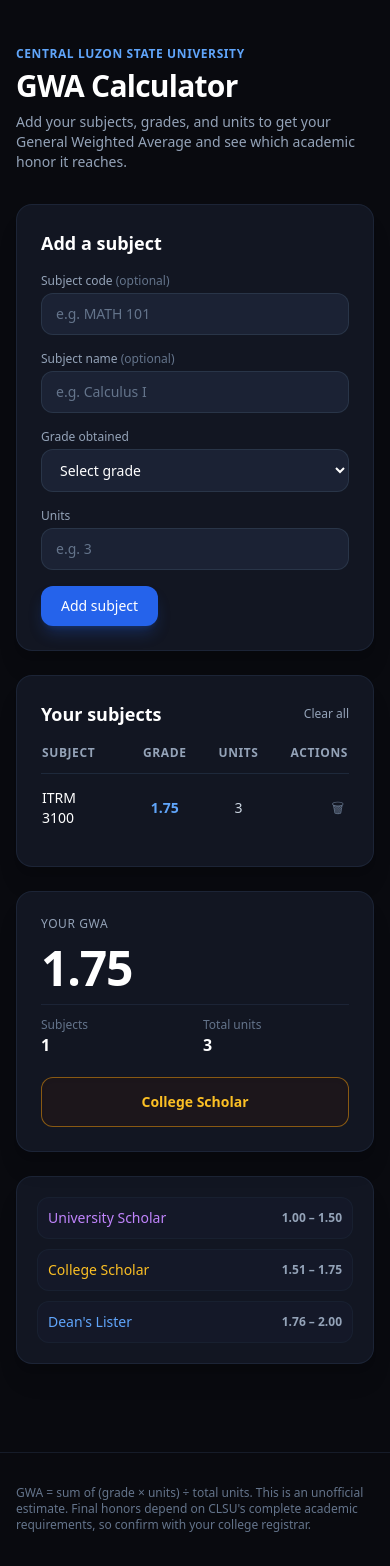
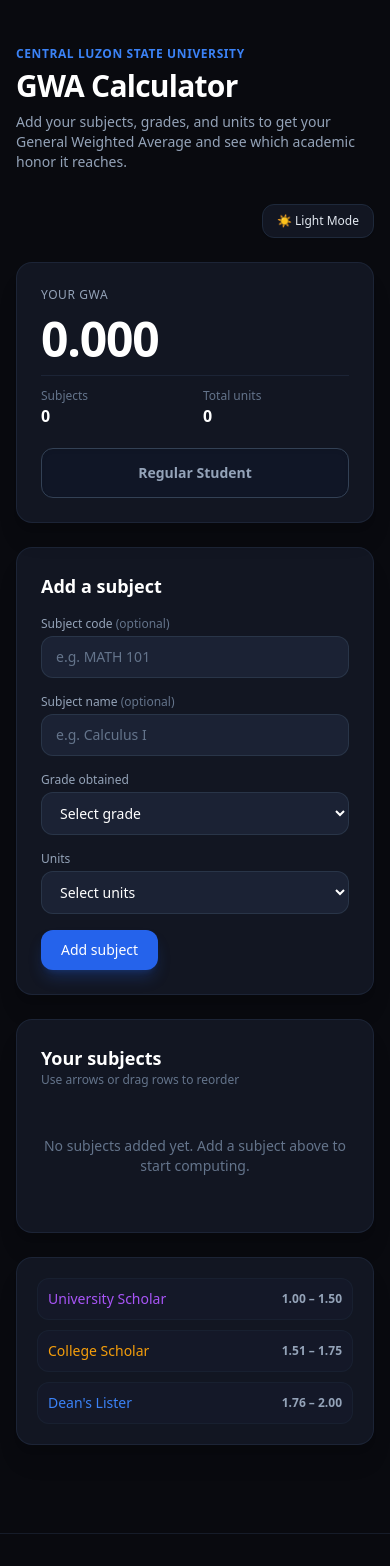
Before and after one commit to Malecai/CLSU-GWA-Calculator, a React (Vite) app: page / in a window 390 px wide. Shown: the top 1566 px of the page. Built offline with nearby package versions, Linux system fonts and the light colour scheme.

Commit message:
Enhance App component with localStorage and drag-and-drop
Refactor App component to initialize subjects and theme mode from localStorage. Add drag-and-drop functionality for subject reordering and update GWA calculation to 3 decimal places.

```diff
--- a/src/App.jsx
+++ b/src/App.jsx
@@ -1,26 +1,62 @@
-import React, { useState } from 'react';
+import React, { useState, useEffect } from 'react';
 
 export default function App() {
-  const [subjects, setSubjects] = useState([
-    { id: 1, code: 'ITRM 3100', name: '', grade: '1.75', units: '3' }
-  ]);
+  // Initialize subjects from localStorage, defaulting to an empty array []
+  const [subjects, setSubjects] = useState(() => {
+    try {
+      const savedSubjects = localStorage.getItem('clsu_gwa_subjects');
+      return savedSubjects ? JSON.parse(savedSubjects) : [];
+    } catch (error) {
+      return [];
+    }
+  });
+
+  // Initialize theme mode from localStorage (defaulting to dark mode = true)
+  const [isDarkMode, setIsDarkMode] = useState(() => {
+    try {
+      const savedMode = localStorage.getItem('clsu_gwa_dark_mode');
+      return savedMode !== null ? JSON.parse(savedMode) : true;
+    } catch (error) {
+      return true;
+    }
+  });
+
   const [subjectCode, setSubjectCode] = useState('');
   const [subjectName, setSubjectName] = useState('');
   const [grade, setGrade] = useState('');
   const [units, setUnits] = useState('');
+  const [draggedIndex, setDraggedIndex] = useState(null);
 
-  // Calculate GWA
+  // Save subjects to localStorage whenever they change
+  useEffect(() => {
+    try {
+      localStorage.setItem('clsu_gwa_subjects', JSON.stringify(subjects));
+    } catch (error) {
+      console.error('Failed to save to localStorage', error);
+    }
+  }, [subjects]);
+
+  // Save theme mode to localStorage whenever it changes
+  useEffect(() => {
+    try {
+      localStorage.setItem('clsu_gwa_dark_mode', JSON.stringify(isDarkMode));
+    } catch (error) {
+      console.error('Failed to save theme to localStorage', error);
+    }
+  }, [isDarkMode]);
+
+  // Calculate GWA with 3 decimal places
   const totalUnits = subjects.reduce((acc, curr) => acc + (parseFloat(curr.units) || 0), 0);
   const totalPoints = subjects.reduce((acc, curr) => acc + (parseFloat(curr.grade) || 0) * (parseFloat(curr.units) || 0), 0);
-  const gwa = totalUnits > 0 ? (totalPoints / totalUnits).toFixed(2) : '0.00';
+  const gwa = totalUnits > 0 ? (totalPoints / totalUnits).toFixed(3) : '0.000';
 
   // Determine Honor Standing
   const getHonorStatus = (val) => {
     const num = parseFloat(val);
-    if (num >= 1.00 && num <= 1.50) return { title: 'University Scholar', color: 'text-purple-400 border-purple-500/50 bg-purple-950/20' };
-    if (num >= 1.51 && num <= 1.75) return { title: 'College Scholar', color: 'text-amber-400 border-amber-500/50 bg-amber-950/20' };
-    if (num >= 1.76 && num <= 2.00) return { title: "Dean's Lister", color: 'text-blue-400 border-blue-500/50 bg-blue-950/20' };
-    return { title: 'Regular Student', color: 'text-slate-400 border-slate-700 bg-slate-900/50' };
+    if (num >= 1.00 && num <= 1.50) return { title: 'University Scholar', color: isDarkMode ? 'text-purple-400 border-purple-500/50 bg-purple-950/20' : 'text-purple-700 border-purple-300 bg-purple-50' };
+    if (num >= 1.51 && num <= 1.75) return { title: 'College Scholar', color: isDarkMode ? 'text-amber-400 border-amber-500/50 bg-amber-950/20' : 'text-amber-700 border-amber-300 bg-amber-50' };
+    if (num >= 1.76 && num <= 2.00) return { title: "Dean's Lister", color: isDarkMode ? 'text-blue-400 border-blue-500/50 bg-blue-950/20' : 'text-blue-700 border-blue-300 bg-blue-50' };
+    return { title: 'Regular Student', color: isDarkMode ? 'text-slate-400 border-slate-700 bg-slate-900/50' : 'text-slate-600 border-slate-300 bg-slate-100' };
   };
 
   const currentHonor = getHonorStatus(gwa);
@@ -52,67 +88,135 @@
     setSubjects([]);
   };
 
+  // Reordering Handlers (Buttons & Drag-and-Drop)
+  const handleMoveUp = (index) => {
+    if (index === 0) return;
+    const updated = [...subjects];
+    const temp = updated[index];
+    updated[index] = updated[index - 1];
+    updated[index - 1] = temp;
+    setSubjects(updated);
+  };
+
+  const handleMoveDown = (index) => {
+    if (index === subjects.length - 1) return;
+    const updated = [...subjects];
+    const temp = updated[index];
+    updated[index] = updated[index + 1];
+    updated[index + 1] = temp;
+    setSubjects(updated);
+  };
+
+  const handleDragStart = (index) => {
+    setDraggedIndex(index);
+  };
+
+  const handleDragOver = (e) => {
+    e.preventDefault();
+  };
+
+  const handleDrop = (targetIndex) => {
+    if (draggedIndex === null || draggedIndex === targetIndex) return;
+    const updatedSubjects = [...subjects];
+    const [movedItem] = updatedSubjects.splice(draggedIndex, 1);
+    updatedSubjects.splice(targetIndex, 0, movedItem);
+    setSubjects(updatedSubjects);
+    setDraggedIndex(null);
+  };
+
   return (
-    <div className="min-h-screen bg-[#090a0f] text-slate-100 flex flex-col justify-between selection:bg-blue-600 selection:text-white">
+    <div className={`min-h-screen transition-colors duration-200 ${isDarkMode ? 'bg-[#090a0f] text-slate-100' : 'bg-slate-100 text-slate-900'} flex flex-col justify-between selection:bg-blue-600 selection:text-white`}>
       <div className="max-w-7xl mx-auto px-4 sm:px-6 lg:px-8 py-10 w-full">
         {/* Header Section */}
         <header className="mb-8">
-          <span className="text-xs font-semibold tracking-wider text-blue-400 uppercase">
+          <span className="text-xs font-semibold tracking-wider text-blue-500 uppercase">
             Central Luzon State University
           </span>
-          <h1 className="text-3xl sm:text-4xl font-extrabold tracking-tight text-white mt-1">
+          <h1 className={`text-3xl sm:text-4xl font-extrabold tracking-tight mt-1 ${isDarkMode ? 'text-white' : 'text-slate-900'}`}>
             GWA Calculator
           </h1>
-          <p className="text-slate-400 mt-2 max-w-2xl text-sm sm:text-base">
+          <p className={`mt-2 max-w-2xl text-sm sm:text-base ${isDarkMode ? 'text-slate-400' : 'text-slate-600'}`}>
             Add your subjects, grades, and units to get your General Weighted Average and see which academic honor it reaches.
           </p>
         </header>
 
-        {/* Main Grid Layout */}
+        {/* Main Grid Layout with Responsive Ordering */}
         <div className="grid grid-cols-1 lg:grid-cols-3 gap-6 items-start">
 
-          {/* Left Column (2 spans): Add Subject & Subject Table */}
-          <div className="lg:col-span-2 space-y-6">
+          {/* Right Column Top: Theme Switch & GWA Panel (Appears 1st on mobile, right column top on desktop) */}
+          <div className="lg:col-span-1 lg:order-2 order-1 space-y-6">
+            <div className="flex justify-end">
+              <button
+                onClick={() => setIsDarkMode(!isDarkMode)}
+                className={`text-xs px-3.5 py-2 rounded-xl border ${isDarkMode ? 'border-slate-800 bg-[#121622] text-slate-200 hover:bg-[#1b2234]' : 'border-slate-300 bg-white text-slate-700 hover:bg-slate-50'} transition flex items-center gap-1.5 shadow-sm font-medium`}
+                title="Toggle appearance mode"
+              >
+                {isDarkMode ? '☀️ Light Mode' : '🌙 Dark Mode'}
+              </button>
+            </div>
 
-            {/* Add Subject Card */}
-            <div className="bg-[#121622] border border-slate-800/80 rounded-2xl p-6 shadow-xl">
-              <h2 className="text-lg font-semibold text-white mb-4">Add a subject</h2>
+            <div className={`${isDarkMode ? 'bg-[#121622] border-slate-800/80 shadow-xl' : 'bg-white border-slate-200 shadow-sm'} border rounded-2xl p-6 relative overflow-hidden`}>
+              <div className={`text-xs font-medium uppercase tracking-wider ${isDarkMode ? 'text-slate-400' : 'text-slate-500'}`}>Your GWA</div>
+
+              <div className={`text-5xl font-black tracking-tight my-3 ${isDarkMode ? 'text-white' : 'text-slate-900'}`}>{gwa}</div>
+
+              <div className={`grid grid-cols-2 gap-4 pt-3 border-t ${isDarkMode ? 'border-slate-800/80' : 'border-slate-200'} mb-5`}>
+                <div>
+                  <div className={`text-xs ${isDarkMode ? 'text-slate-500' : 'text-slate-400'}`}>Subjects</div>
+                  <div className={`text-base font-semibold ${isDarkMode ? 'text-white' : 'text-slate-900'}`}>{subjects.length}</div>
+                </div>
+                <div>
+                  <div className={`text-xs ${isDarkMode ? 'text-slate-500' : 'text-slate-400'}`}>Total units</div>
+                  <div className={`text-base font-semibold ${isDarkMode ? 'text-white' : 'text-slate-900'}`}>{totalUnits}</div>
+                </div>
+              </div>
+
+              <div className={`p-3.5 rounded-xl border font-semibold text-center text-sm shadow-inner ${currentHonor.color}`}>
+                {currentHonor.title}
+              </div>
+            </div>
+          </div>
+
+          {/* Left Column Top: Add Subject Card (Appears 2nd on mobile, left column top on desktop) */}
+          <div className="lg:col-span-2 lg:order-1 order-2 space-y-6">
+            <div className={`${isDarkMode ? 'bg-[#121622] border-slate-800/80 shadow-xl' : 'bg-white border-slate-200 shadow-sm'} border rounded-2xl p-6`}>
+              <h2 className={`text-lg font-semibold mb-4 ${isDarkMode ? 'text-white' : 'text-slate-900'}`}>Add a subject</h2>
               <form onSubmit={handleAddSubject} className="space-y-4">
                 <div className="grid grid-cols-1 sm:grid-cols-2 gap-4">
                   <div>
-                    <label className="block text-xs font-medium text-slate-400 mb-1">
-                      Subject code <span className="text-slate-500">(optional)</span>
+                    <label className={`block text-xs font-medium mb-1 ${isDarkMode ? 'text-slate-400' : 'text-slate-600'}`}>
+                      Subject code <span className={isDarkMode ? 'text-slate-500' : 'text-slate-400'}>(optional)</span>
                     </label>
                     <input
                       type="text"
                       placeholder="e.g. MATH 101"
                       value={subjectCode}
                       onChange={(e) => setSubjectCode(e.target.value)}
-                      className="w-full bg-[#1b2234] border border-slate-700/60 rounded-xl px-3.5 py-2.5 text-sm text-white placeholder-slate-500 focus:outline-none focus:ring-2 focus:ring-blue-500"
+                      className={`w-full ${isDarkMode ? 'bg-[#1b2234] border-slate-700/60 text-white placeholder-slate-500' : 'bg-slate-50 border-slate-300 text-slate-900 placeholder-slate-400'} border rounded-xl px-3.5 py-2.5 text-sm focus:outline-none focus:ring-2 focus:ring-blue-500`}
                     />
                   </div>
                   <div>
-                    <label className="block text-xs font-medium text-slate-400 mb-1">
-                      Subject name <span className="text-slate-500">(optional)</span>
+                    <label className={`block text-xs font-medium mb-1 ${isDarkMode ? 'text-slate-400' : 'text-slate-600'}`}>
+                      Subject name <span className={isDarkMode ? 'text-slate-500' : 'text-slate-400'}>(optional)</span>
                     </label>
                     <input
                       type="text"
                       placeholder="e.g. Calculus I"
                       value={subjectName}
                       onChange={(e) => setSubjectName(e.target.value)}
-                      className="w-full bg-[#1b2234] border border-slate-700/60 rounded-xl px-3.5 py-2.5 text-sm text-white placeholder-slate-500 focus:outline-none focus:ring-2 focus:ring-blue-500"
+                      className={`w-full ${isDarkMode ? 'bg-[#1b2234] border-slate-700/60 text-white placeholder-slate-500' : 'bg-slate-50 border-slate-300 text-slate-900 placeholder-slate-400'} border rounded-xl px-3.5 py-2.5 text-sm focus:outline-none focus:ring-2 focus:ring-blue-500`}
                     />
                   </div>
                 </div>
 
                 <div className="grid grid-cols-1 sm:grid-cols-2 gap-4">
                   <div>
-                    <label className="block text-xs font-medium text-slate-400 mb-1">Grade obtained</label>
+                    <label className={`block text-xs font-medium mb-1 ${isDarkMode ? 'text-slate-400' : 'text-slate-600'}`}>Grade obtained</label>
                     <select
                       value={grade}
                       onChange={(e) => setGrade(e.target.value)}
                       required
-                      className="w-full bg-[#1b2234] border border-slate-700/60 rounded-xl px-3.5 py-2.5 text-sm text-white focus:outline-none focus:ring-2 focus:ring-blue-500"
+                      className={`w-full ${isDarkMode ? 'bg-[#1b2234] border-slate-700/60 text-white' : 'bg-slate-50 border-slate-300 text-slate-900'} border rounded-xl px-3.5 py-2.5 text-sm focus:outline-none focus:ring-2 focus:ring-blue-500`}
                     >
                       <option value="" disabled>Select grade</option>
                       <option value="1.00">1.00</option>
@@ -128,18 +232,21 @@
                     </select>
                   </div>
                   <div>
-                    <label className="block text-xs font-medium text-slate-400 mb-1">Units</label>
-                    <input
-                      type="number"
-                      step="0.5"
-                      min="0.5"
-                      max="10"
-                      placeholder="e.g. 3"
+                    <label className={`block text-xs font-medium mb-1 ${isDarkMode ? 'text-slate-400' : 'text-slate-600'}`}>Units</label>
+                    <select
                       value={units}
                       onChange={(e) => setUnits(e.target.value)}
                       required
-                      className="w-full bg-[#1b2234] border border-slate-700/60 rounded-xl px-3.5 py-2.5 text-sm text-white placeholder-slate-500 focus:outline-none focus:ring-2 focus:ring-blue-500"
-                    />
+                      className={`w-full ${isDarkMode ? 'bg-[#1b2234] border-slate-700/60 text-white' : 'bg-slate-50 border-slate-300 text-slate-900'} border rounded-xl px-3.5 py-2.5 text-sm focus:outline-none focus:ring-2 focus:ring-blue-500`}
+                    >
+                      <option value="" disabled>Select units</option>
+                      <option value="1">1 unit</option>
+                      <option value="1.5">1.5 units</option>
+                      <option value="2">2 units</option>
+                      <option value="3">3 units</option>
+                      <option value="4">4 units</option>
+                      <option value="5">5 units</option>
+                    </select>
                   </div>
                 </div>
 
@@ -151,15 +258,20 @@
                 </button>
               </form>
             </div>
+          </div>
 
-            {/* Your Subjects Card */}
-            <div className="bg-[#121622] border border-slate-800/80 rounded-2xl p-6 shadow-xl">
+          {/* Left Column Bottom: Your Subjects Card (Appears 3rd on mobile, left column bottom on desktop) */}
+          <div className="lg:col-span-2 lg:order-3 order-3 space-y-6">
+            <div className={`${isDarkMode ? 'bg-[#121622] border-slate-800/80 shadow-xl' : 'bg-white border-slate-200 shadow-sm'} border rounded-2xl p-6`}>
               <div className="flex items-center justify-between mb-4">
-                <h2 className="text-lg font-semibold text-white">Your subjects</h2>
+                <div>
+                  <h2 className={`text-lg font-semibold ${isDarkMode ? 'text-white' : 'text-slate-900'}`}>Your subjects</h2>
+                  <p className={`text-xs ${isDarkMode ? 'text-slate-500' : 'text-slate-400'}`}>Use arrows or drag rows to reorder</p>
+                </div>
                 {subjects.length > 0 && (
                   <button
                     onClick={handleClearAll}
-                    className="text-xs font-medium text-slate-400 hover:text-red-400 transition"
+                    className={`text-xs font-medium ${isDarkMode ? 'text-slate-400 hover:text-red-400' : 'text-slate-500 hover:text-red-600'} transition`}
                   >
                     Clear all
                   </button>
@@ -167,36 +279,62 @@
               </div>
 
               {subjects.length === 0 ? (
-                <div className="text-center py-8 text-slate-500 text-sm">
+                <div className={`text-center py-8 text-sm ${isDarkMode ? 'text-slate-500' : 'text-slate-400'}`}>
                   No subjects added yet. Add a subject above to start computing.
                 </div>
               ) : (
                 <div className="overflow-x-auto">
                   <table className="w-full text-left text-sm">
                     <thead>
-                      <tr className="border-b border-slate-800 text-slate-400 text-xs font-medium uppercase tracking-wider">
+                      <tr className={`border-b ${isDarkMode ? 'border-slate-800 text-slate-400' : 'border-slate-200 text-slate-500'} text-xs font-medium uppercase tracking-wider`}>
                         <th className="pb-3 pr-4">Subject</th>
                         <th className="pb-3 px-4 text-center">Grade</th>
                         <th className="pb-3 px-4 text-center">Units</th>
                         <th className="pb-3 pl-4 text-right">Actions</th>
                       </tr>
                     </thead>
-                    <tbody className="divide-y divide-slate-800/50">
-                      {subjects.map((sub) => (
-                        <tr key={sub.id} className="group hover:bg-[#161c2e]/55 transition">
-                          <td className="py-3.5 pr-4 font-medium text-white">
-                            {sub.code} {sub.name && <span className="text-slate-400 font-normal">({sub.name})</span>}
+                    <tbody className={`divide-y ${isDarkMode ? 'divide-slate-800/50' : 'divide-slate-200'}`}>
+                      {subjects.map((sub, index) => (
+                        <tr
+                          key={sub.id}
+                          draggable
+                          onDragStart={() => handleDragStart(index)}
+                          onDragOver={handleDragOver}
+                          onDrop={() => handleDrop(index)}
+                          className={`group ${isDarkMode ? 'hover:bg-[#161c2e]/55 text-white' : 'hover:bg-slate-50 text-slate-900'} transition cursor-grab active:cursor-grabbing`}
+                        >
+                          <td className="py-3.5 pr-4 font-medium flex items-center gap-2">
+                            <span className={`${isDarkMode ? 'text-slate-600 group-hover:text-slate-400' : 'text-slate-300 group-hover:text-slate-500'} select-none`} title="Drag to reorder">⠿</span>
+                            {sub.code} {sub.name && <span className={`${isDarkMode ? 'text-slate-400' : 'text-slate-500'} font-normal`}>({sub.name})</span>}
                           </td>
-                          <td className="py-3.5 px-4 text-center font-semibold text-blue-400">{sub.grade}</td>
-                          <td className="py-3.5 px-4 text-center text-slate-300">{sub.units}</td>
+                          <td className="py-3.5 px-4 text-center font-semibold text-blue-500">{sub.grade}</td>
+                          <td className={`py-3.5 px-4 text-center ${isDarkMode ? 'text-slate-300' : 'text-slate-700'}`}>{sub.units}</td>
                           <td className="py-3.5 pl-4 text-right">
+                            <div className="flex items-center justify-end gap-1">
+                              <button
+                                onClick={() => handleMoveUp(index)}
+                                disabled={index === 0}
+                                className={`p-1 rounded text-xs ${index === 0 ? 'opacity-30 cursor-not-allowed' : isDarkMode ? 'hover:bg-slate-800 text-slate-400' : 'hover:bg-slate-200 text-slate-600'}`}
+                                title="Move up"
+                              >
+                                ▲
+                              </button>
+                              <button
+                                onClick={() => handleMoveDown(index)}
+                                disabled={index === subjects.length - 1}
+                                className={`p-1 rounded text-xs ${index === subjects.length - 1 ? 'opacity-30 cursor-not-allowed' : isDarkMode ? 'hover:bg-slate-800 text-slate-400' : 'hover:bg-slate-200 text-slate-600'}`}
+                                title="Move down"
+                              >
+                                ▼
+                              </button>
                               <button
                                 onClick={() => handleDelete(sub.id)}
-                              className="text-slate-500 hover:text-red-400 transition p-1"
+                                className={`${isDarkMode ? 'text-slate-500 hover:text-red-400' : 'text-slate-400 hover:text-red-600'} transition p-1`}
                                 title="Remove subject"
                               >
                                 🗑
                               </button>
+                            </div>
                           </td>
                         </tr>
                       ))}
@@ -205,58 +343,33 @@
                 </div>
               )}
             </div>
-
           </div>
 
-          {/* Right Column (1 span): GWA Summary & Honor Tiers */}
-          <div className="space-y-6">
-
-            {/* Your GWA Display Card */}
-            <div className="bg-[#121622] border border-slate-800/80 rounded-2xl p-6 shadow-xl relative overflow-hidden">
-              <div className="text-xs font-medium text-slate-400 uppercase tracking-wider">Your GWA</div>
-              <div className="text-5xl font-black text-white tracking-tight my-3">{gwa}</div>
-
-              <div className="grid grid-cols-2 gap-4 pt-3 border-t border-slate-800/80 mb-5">
-                <div>
-                  <div className="text-xs text-slate-500">Subjects</div>
-                  <div className="text-base font-semibold text-white">{subjects.length}</div>
+          {/* Right Column Bottom: Honor Tiers Guide (Appears 4th on mobile, right column bottom on desktop) */}
+          <div className="lg:col-span-1 lg:order-4 order-4 space-y-6">
+            <div className={`${isDarkMode ? 'bg-[#121622] border-slate-800/80 shadow-xl' : 'bg-white border-slate-200 shadow-sm'} border rounded-2xl p-5`}>
+              <div className="space-y-2.5 text-sm">
+                <div className={`flex justify-between items-center p-2.5 rounded-xl ${isDarkMode ? 'bg-[#161c2e]/60 border-slate-800/50' : 'bg-slate-50 border-slate-200'} border`}>
+                  <span className="text-purple-500 font-medium">University Scholar</span>
+                  <span className={`text-xs font-semibold ${isDarkMode ? 'text-slate-400' : 'text-slate-600'}`}>1.00 – 1.50</span>
                 </div>
-                <div>
-                  <div className="text-xs text-slate-500">Total units</div>
-                  <div className="text-base font-semibold text-white">{totalUnits}</div>
+                <div className={`flex justify-between items-center p-2.5 rounded-xl ${isDarkMode ? 'bg-[#161c2e]/60 border-slate-800/50' : 'bg-slate-50 border-slate-200'} border`}>
+                  <span className="text-amber-500 font-medium">College Scholar</span>
+                  <span className={`text-xs font-semibold ${isDarkMode ? 'text-slate-400' : 'text-slate-600'}`}>1.51 – 1.75</span>
                 </div>
-              </div>
-
-              <div className={`p-3.5 rounded-xl border font-semibold text-center text-sm shadow-inner ${currentHonor.color}`}>
-                {currentHonor.title}
-              </div>
-            </div>
-
-            {/* Honor Tiers Guide */}
-            <div className="bg-[#121622] border border-slate-800/80 rounded-2xl p-5 shadow-xl">
-              <div className="space-y-2.5 text-sm">
-                <div className="flex justify-between items-center p-2.5 rounded-xl bg-[#161c2e]/60 border border-slate-800/50">
-                  <span className="text-purple-400 font-medium">University Scholar</span>
-                  <span className="text-slate-400 text-xs font-semibold">1.00 – 1.50</span>
-                </div>
-                <div className="flex justify-between items-center p-2.5 rounded-xl bg-[#161c2e]/60 border border-slate-800/50">
-                  <span className="text-amber-400 font-medium">College Scholar</span>
-                  <span className="text-slate-400 text-xs font-semibold">1.51 – 1.75</span>
-                </div>
-                <div className="flex justify-between items-center p-2.5 rounded-xl bg-[#161c2e]/60 border border-slate-800/50">
-                  <span className="text-blue-400 font-medium">Dean's Lister</span>
-                  <span className="text-slate-400 text-xs font-semibold">1.76 – 2.00</span>
+                <div className={`flex justify-between items-center p-2.5 rounded-xl ${isDarkMode ? 'bg-[#161c2e]/60 border-slate-800/50' : 'bg-slate-50 border-slate-200'} border`}>
+                  <span className="text-blue-500 font-medium">Dean's Lister</span>
+                  <span className={`text-xs font-semibold ${isDarkMode ? 'text-slate-400' : 'text-slate-600'}`}>1.76 – 2.00</span>
                 </div>
               </div>
             </div>
-
           </div>
 
         </div>
       </div>
 
       {/* Footer */}
-      <footer className="max-w-7xl mx-auto px-4 sm:px-6 lg:px-8 py-8 w-full border-t border-slate-800/60 mt-12 text-xs text-slate-500">
+      <footer className={`max-w-7xl mx-auto px-4 sm:px-6 lg:px-8 py-8 w-full border-t ${isDarkMode ? 'border-slate-800/60 text-slate-500' : 'border-slate-200 text-slate-500'} mt-12 text-xs`}>
         GWA = sum of (grade × units) ÷ total units. This is an unofficial estimate. Final honors depend on CLSU's complete academic requirements, so confirm with your college registrar.
       </footer>
     </div>
```
Lines whose indentation alone changed are shown as unchanged.
